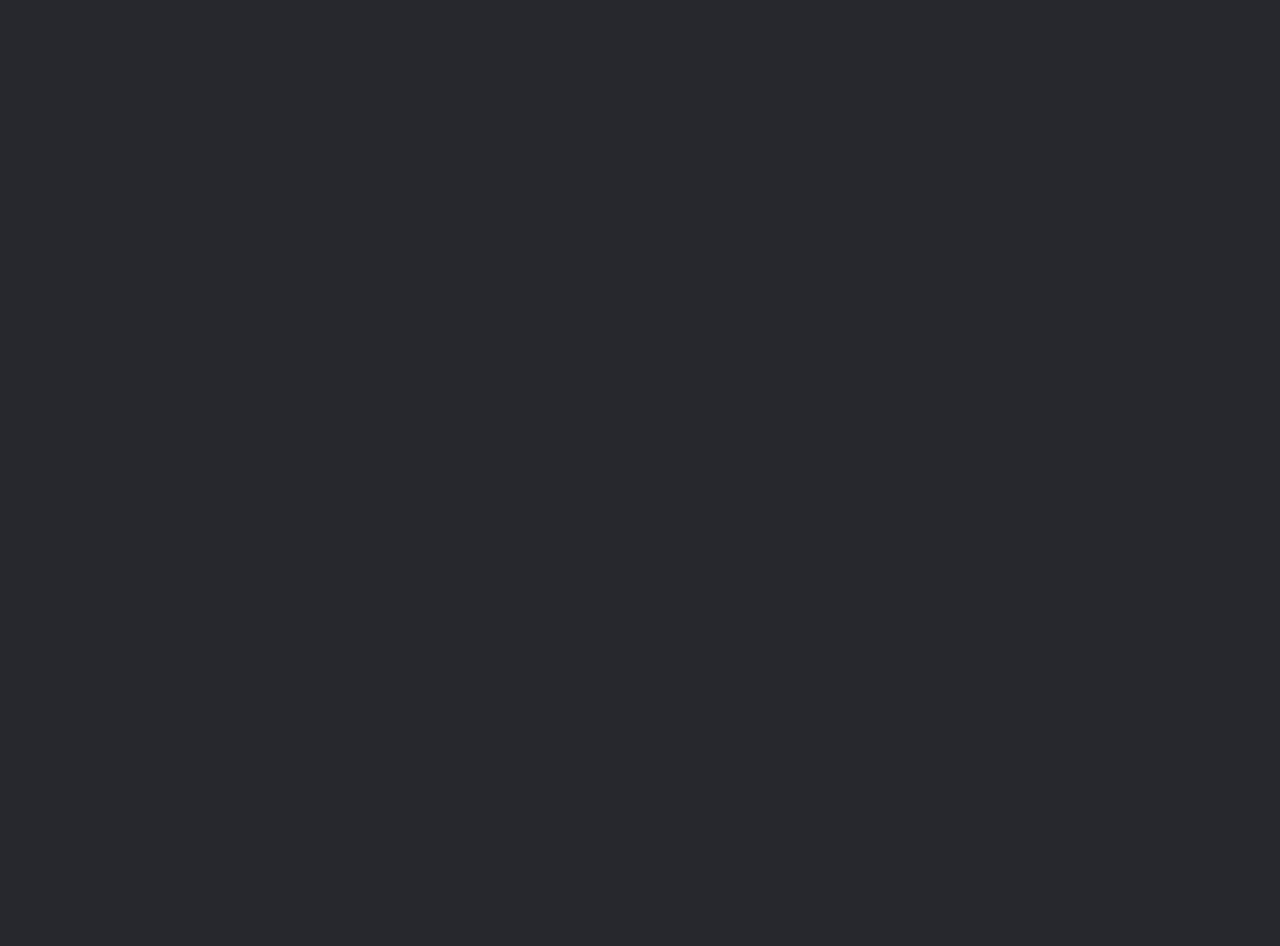
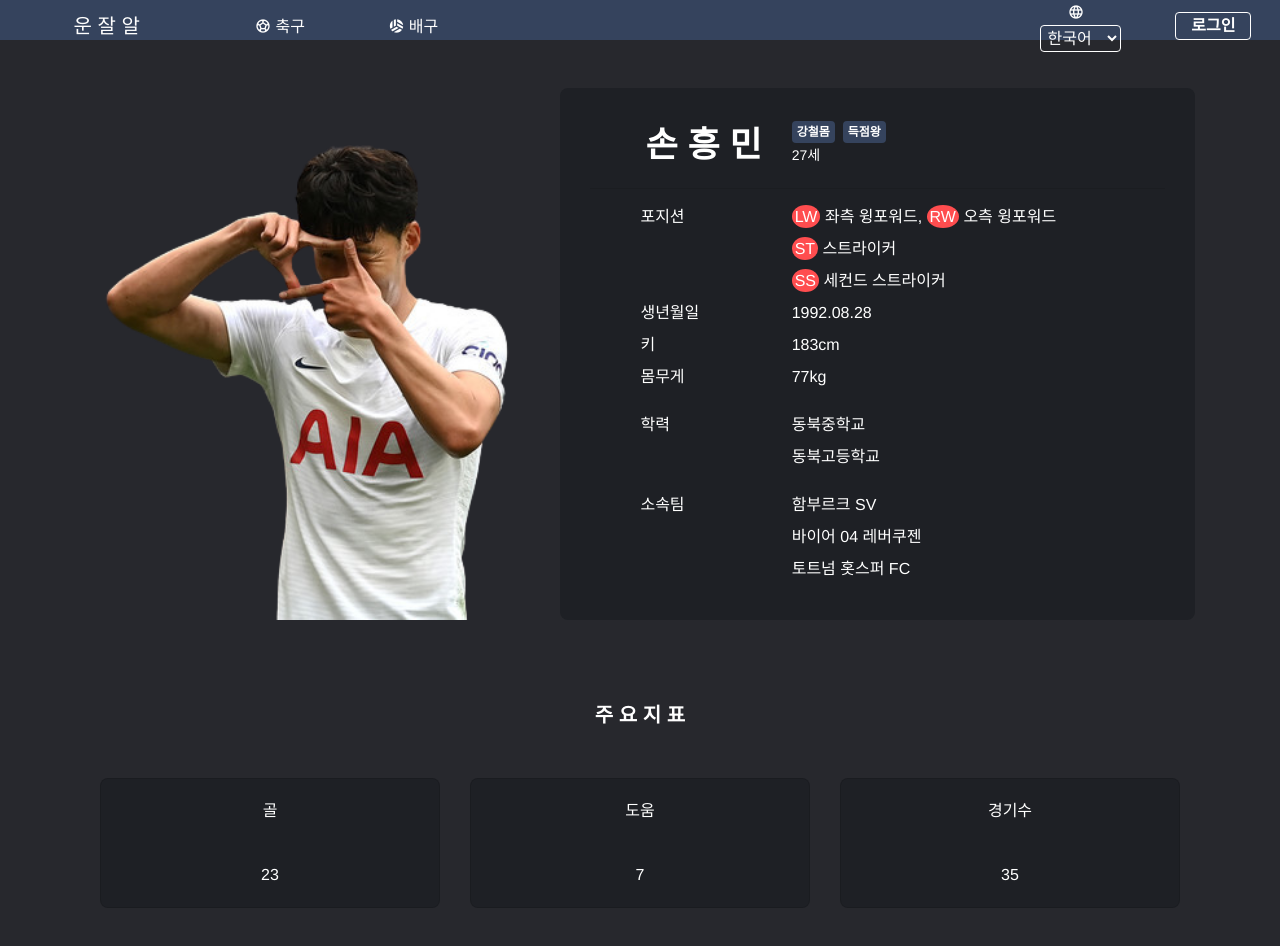
Before and after one commit to dnfwlxo11/un-jar-all, a Vue app in the folder client/: page /player in a window 1280 px wide. Shown: the top 946 px of the page. Before the commit the page ends 800 px from the top, so only its background shows below. Built offline with nearby package versions, Linux system fonts and the light colour scheme.

Commit message:
add: player profile sample page upload

```diff
--- a/client/package.json
+++ b/client/package.json
@@ -7,8 +7,10 @@
     "build": "vue-cli-service build"
   },
   "dependencies": {
+    "apexcharts": "^3.35.2",
     "core-js": "^3.6.5",
     "vue": "^2.6.11",
+    "vue-apexcharts": "^1.6.2",
     "vue-router": "^3.2.0",
     "vuex": "^3.4.0"
   },
--- a/client/src/App.vue
+++ b/client/src/App.vue
@@ -34,8 +34,6 @@ html, body {
   color: #FFF;
   border: 1px solid #FFF;
   border-radius: 0.25rem;
-  padding-top: 3px;
-  padding-bottom: 3px;
   padding-left: 15px;
   padding-right: 15px;
   text-align: center;
@@ -46,8 +44,6 @@ html, body {
   color: #35435D;
   border: 1px solid #35435D;
   border-radius: 0.25rem;
-  padding-top: 3px;
-  padding-bottom: 3px;
   padding-left: 15px;
   padding-right: 15px;
   text-align: center;
--- a/client/src/router/index.js
+++ b/client/src/router/index.js
@@ -1,6 +1,8 @@
 import Vue from 'vue'
 import VueRouter from 'vue-router'
 import Home from '../views/Home.vue'
+import Main from '../views/main/Main.vue'
+import Player from '../views/player/Player.vue'
 
 Vue.use(VueRouter)
 
@@ -9,6 +11,16 @@ const routes = [
     path: '/',
     name: 'Home',
     component: Home
+  },
+  {
+    path: '/main',
+    name: 'Main',
+    component: Main
+  },
+  {
+    path: '/player',
+    name: 'Player',
+    component: Player
   },
 ]
 
--- a/client/src/views/main/Main.vue
+++ b/client/src/views/main/Main.vue
@@ -1,16 +1,12 @@
 <template>
     <div class="main">
-        <card-exam></card-exam>
+        <nav-bar></nav-bar>
     </div>
 </template>
 <script>
-import cardExam from '../player/vues/statCard.vue'
 
 export default {
     name: 'Main',
-    components: {
-        cardExam
-    }
 }
 </script>
 <style lang="scss" scoped>
--- a/client/src/views/player/Player.vue
+++ b/client/src/views/player/Player.vue
@@ -1,13 +1,62 @@
 <template>
     <div class="player">
-
+        <nav-bar></nav-bar>
+        <div class="container pt-5 pb-5">
+            <div class="row" style="margin-bottom: 80px;">
+                <div class="col-5 profile-img">
+                    <img src="@/assets/player-sample.png">
+                </div>
+                <div class="col-7 profile-card">
+                    <stat-player></stat-player>
+                </div>
+            </div>
+            <div class="mb-5">
+                <strong style="color: white;font-size: 20px;">주 요 지 표</strong>
+            </div>
+            <div class="row m-0 p-0 w-100 text-center mb-5">
+                <div class="col">
+                    <stat-card :title="'골'" :content="23"></stat-card>
+                </div>
+                <div class="col">
+                    <stat-card :title="'도움'" :content="7"></stat-card>
+                </div>
+                <div class="col">
+                    <stat-card :title="'경기수'" :content="35"></stat-card>
+                </div>
+            </div>
+            <div>
+                <stat-chart></stat-chart>
+            </div>
+        </div>
     </div>
 </template>
 <script>
+import statPlayer from './vues/statPlayer.vue'
+import statCard from './vues/statCard.vue'
+import statChart from './vues/statGraph.vue'
+
 export default {
-    name: 'Player'
+    name: 'Player',
+    components: {
+        statPlayer,
+        statCard,
+        statChart,
+    }
 }
 </script>
 <style lang="scss" scoped>
+.profile-img {
+    z-index: 2;
 
+    & > img {
+        height: 100%;
+        width: 100%;
+        overflow: hidden;
+        object-fit: cover;
+    }
+}
+
+.profile-card {
+    z-index: 1;
+}
 </style>
--- a/client/src/views/player/vues/statCard.vue
+++ b/client/src/views/player/vues/statCard.vue
@@ -1,8 +1,8 @@
 <template>
     <div class="stat-card">
         <div class="card custom-card">
-            <div>{{title}}</div>
-            <div>{{value}}</div>
+            <div class="stat-title">{{title}}</div>
+            <div class="stat-content">{{content}}</div>
         </div>
     </div>
 </template>
@@ -14,7 +14,7 @@ export default {
             type: String,
             default: '지표'
         },
-        value: {
+        content: {
             type: Number,
             default: 0
         }
@@ -23,6 +23,16 @@ export default {
 </script>
 <style lang="scss" scoped>
 .custom-card {
+    color: #FFF;
+    max-width: 400px;
+    max-height: 300px;
     background-color: #1E2025;
+    border-radius: 0.5rem;
+}
+
+.stat-title,
+.stat-content {
+    padding-top: 20px;
+    padding-bottom: 20px;
 }
 </style>
--- a/client/src/views/player/vues/statGraph.vue
+++ b/client/src/views/player/vues/statGraph.vue
@@ -1,13 +1,67 @@
 <template>
     <div class="stat-graph">
-
+        <apexchart ref="lineChart" height="300" type="line" :options="chartOptions" :series="series"></apexchart>
     </div>
 </template>
 <script>
+import VueApexCharts from 'vue-apexcharts'
+
 export default {
-    name: 'StatGraph'
+    name: 'StatGraph',
+    components: {
+        apexchart: VueApexCharts,
+    },
+    data() {
+        return {
+            series: [{
+                data: [10, 41, 35, 51, 49, 62, 69, 91, 148]
+            }],
+            chartOptions: {
+                chart: {
+                    type: 'line',
+                    zoom: {
+                        enabled: false
+                    }
+                },
+                dataLabels: {
+                    enabled: false
+                },
+                stroke: {
+                    curve: 'straight'
+                },
+                title: {
+                    align: 'left'
+                },
+                grid: {
+                    row: {
+                        colors: ['#f3f3f3', 'transparent'],
+                        opacity: 0.5
+                    },
+                },
+                xaxis: {
+                    categories: ['Jan', 'Feb', 'Mar', 'Apr', 'May', 'Jun', 'Jul', 'Aug', 'Sep'],
+                },
+                grid: {
+                    row: {
+                        colors: ['#424242']
+                    },
+                    column: {
+                        colors: ['#424242']
+                    }
+                },
+                theme: {
+                    mode: 'dark',
+                    monochrome: {
+                        enabled: true,
+                        color: '#FFFFFF',
+                        shadeTo: 'dark',
+                        shadeIntensity: 1
+                    },
+                }
+            },
+        }
+    },
 }
 </script>
 <style lang="scss" scoped>
-
 </style>
--- a/client/src/views/player/vues/statPlayer.vue
+++ b/client/src/views/player/vues/statPlayer.vue
@@ -1,6 +1,94 @@
 <template>
     <div class="stat-player">
-
+        <div class="custom-card">
+            <div class="row mt-3 mb-3">
+                <div class="col-4 text-right">
+                    <strong style="font-size: 35px;">손 흥 민</strong>
+                </div>
+                <div class="col-8 text-left">
+                    <span class="badge mr-2">강철몸</span>
+                    <span class="badge">득점왕</span>
+                    <div>
+                        <small>27세</small>
+                    </div>
+                </div>
+            </div>
+            <hr>
+            <div class="row mb-3">
+                <div class="col-1"></div>
+                <div class="col-3 text-left">
+                    <div class="mb-2">
+                        <span>포지션</span>
+                    </div>
+                    <div class="mb-2">&nbsp;</div>
+                    <div class="mb-2">&nbsp;</div>
+                    <div class="mb-2">
+                        <span>생년월일</span>
+                    </div>
+                    <div class="mb-2">
+                        <span>키</span>
+                    </div>
+                    <div class="mb-2">
+                        <span>몸무게</span>
+                    </div>
+                </div>
+                <div class="col-8 text-left">
+                    <div class="mb-2">
+                        <span class="fw-icon">LW</span> 좌측 윙포워드, <span class="fw-icon">RW</span> 오측 윙포워드
+                    </div>
+                    <div class="mb-2">
+                        <span class="fw-icon">ST</span> 스트라이커
+                    </div>
+                    <div class="mb-2">
+                        <span class="fw-icon">SS</span> 세컨드 스트라이커
+                    </div>
+                    <div class="mb-2">
+                        <span>1992.08.28</span>
+                    </div>
+                    <div class="mb-2">
+                        <span>183cm</span>
+                    </div>
+                    <div class="mb-2">
+                        <span>77kg</span>
+                    </div>
+                </div>
+            </div>
+            <div class="row mb-3">
+                <div class="col-1"></div>
+                <div class="col-3 text-left">
+                    <div class="mb-2">
+                        <span>학력</span>
+                    </div>
+                </div>
+                <div class="col-8 text-left">
+                    <div class="mb-2">
+                        <span>동북중학교</span>
+                    </div>
+                    <div class="mb-2">
+                        <span>동북고등학교</span>
+                    </div>
+                </div>
+            </div>
+            <div class="row mb-3">
+                <div class="col-1"></div>
+                <div class="col-3 text-left">
+                    <div class="mb-2">
+                        <span>소속팀</span>
+                    </div>
+                </div>
+                <div class="col-8 text-left">
+                    <div class="mb-2">
+                        <span>함부르크 SV</span>
+                    </div>
+                    <div class="mb-2">
+                        <span>바이어 04 레버쿠젠</span>
+                    </div>
+                    <div class="mb-2">
+                        <span>토트넘 홋스퍼 FC</span>
+                    </div>
+                </div>
+            </div>
+        </div>
     </div>
 </template>
 <script>
@@ -9,5 +97,42 @@ export default {
 }
 </script>
 <style lang="scss" scoped>
+hr {
+    color: lightgrey;
+}
 
+.badge {
+    background: #35435D;
+    padding: 5px;
+}
+
+.custom-card {
+    color: #FFF;
+    min-height: 500px;
+    max-height: 700px;
+    background-color: #1E2025;
+    border-radius: 0.5rem;
+    padding-left: 30px;
+    padding-right: 30px;
+    padding-top: 15px;
+    padding-bottom: 15px;
+}
+
+.fw-icon {
+    height: 20px;
+    width: 20px;
+    padding: 3px;
+    border-radius: 50%;
+    background-color: #FF4D4F;
+}
+
+.mf-icon {
+    border-radius: 50%;
+    background-color: #4D8D44;
+}
+
+.df-icon {
+    border-radius: 50%;
+    background-color: #0392E6;
+}
 </style>
```
Also changed, not shown: client/src/assets/player-sample.png (added), 1 other file (tests, documents, lock files or other folders).
